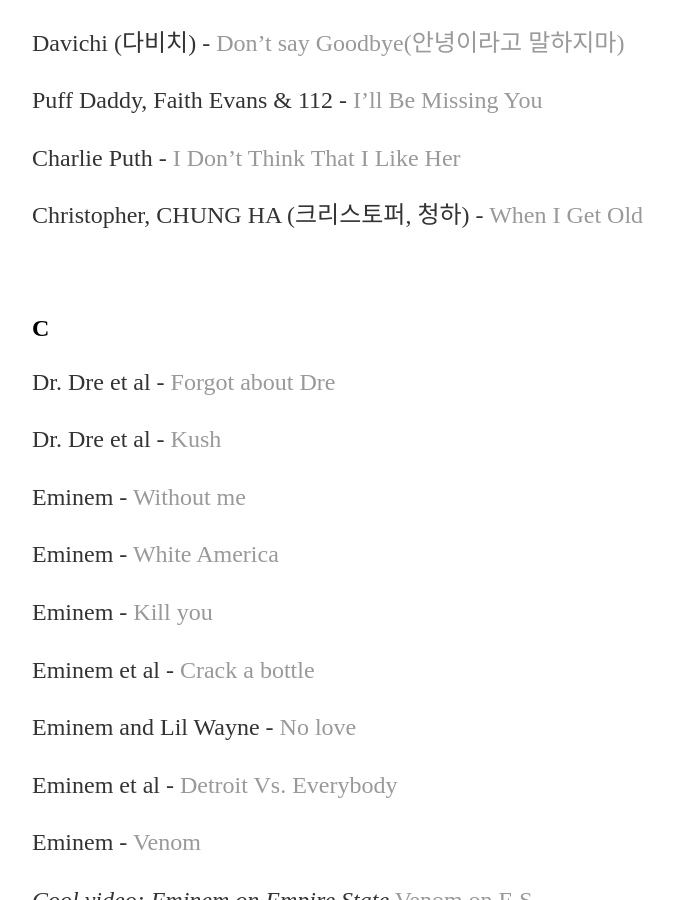
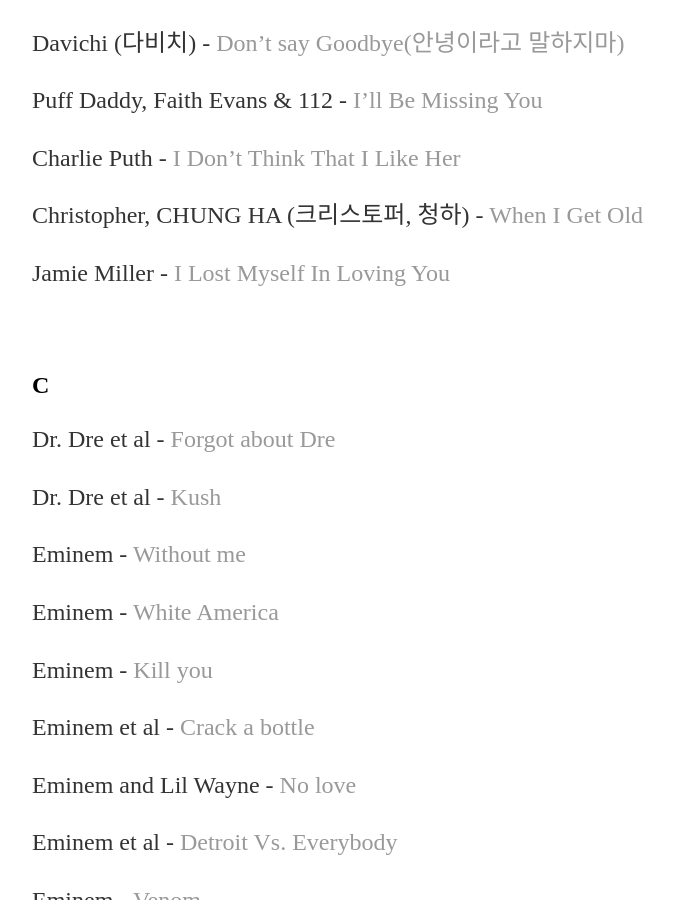
Before and after one commit to yjkweon24/yjkweon24.github.io, a Jekyll site: the page built from _posts/2018-10-23-songs-that-i-love.md, in a window 1280 px wide and 900 px high, scrolled down 13643 px. Shown: the whole window, without its empty margins (160-834 px from the left). Built offline with Jekyll 4.4.1, drawn with Linux system fonts in a browser that asks for light colours.

Commit message:
Update 2018-10-23-songs-that-i-love.md

```diff
--- a/_posts/2018-10-23-songs-that-i-love.md
+++ b/_posts/2018-10-23-songs-that-i-love.md
@@ -475,6 +475,8 @@
 
 Christopher, CHUNG HA (크리스토퍼, 청하) - [When I Get Old](https://www.youtube.com/watch?v=Ua3aNDJE_Cg)
 
+Jamie Miller - [I Lost Myself In Loving You](https://youtu.be/DUv-r_OCoZo)
+
 <br>
 
 ## C
```
